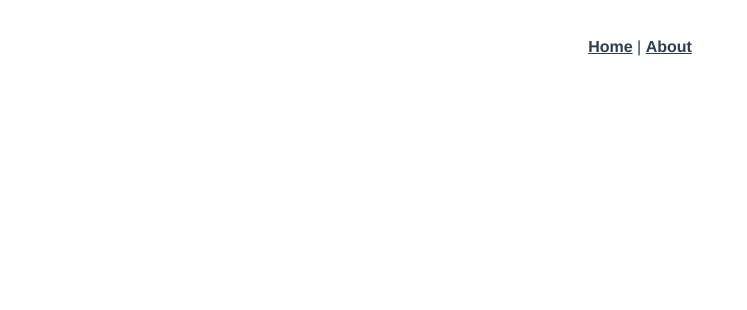
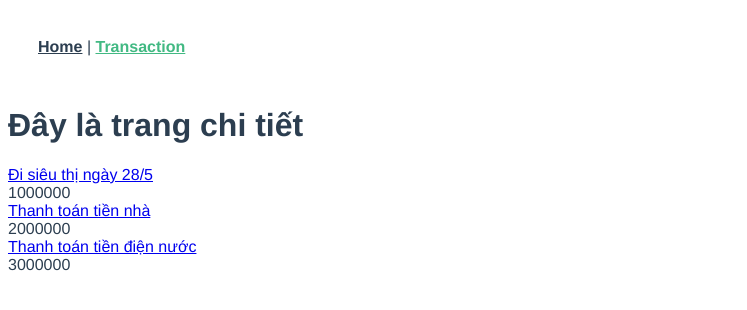
Before and after one commit to hoangtai2003/money_tasks, a Vue app: page /transaction in a window 1280 px wide. Before the commit this address had no page. Shown: the top 310 px of the page, without its empty margins (0-747 px from the left). Built offline with nearby package versions, Linux system fonts and the light colour scheme.

Commit message:
Dynamic links

```diff
--- a/src/App.vue
+++ b/src/App.vue
@@ -1,7 +1,7 @@
 <template>
   <nav>
     <router-link to="/">Home</router-link> |
-    <router-link to="/about">About</router-link>
+    <router-link to="/transaction">Transaction</router-link>
   </nav>
   <router-view/>
 </template>
@@ -9,9 +9,6 @@
 <style>
 #app {
   font-family: Avenir, Helvetica, Arial, sans-serif;
-  -webkit-font-smoothing: antialiased;
-  -moz-osx-font-smoothing: grayscale;
-  text-align: center;
   color: #2c3e50;
 }
 
--- a/src/router/index.js
+++ b/src/router/index.js
@@ -1,7 +1,7 @@
 import { createRouter, createWebHistory } from 'vue-router'
 import HomeView from '../views/HomeView.vue'
-import AboutView from '../views/AboutView.vue'
-import AboutDetailView from '@/views/AboutDetailView.vue'
+import Transaction from '../views/Transaction.vue'
+import TransactionDetail from '@/views/TransactionDetail.vue'
 const routes = [
   {
     path: '/',
@@ -9,14 +9,14 @@ const routes = [
     component: HomeView
   },
   {
-    path: '/about',
-    name: 'about',
-    component: AboutView
+    path: '/transaction',
+    name: 'transaction',
+    component: Transaction
   },
   {
-    path: '/about/:id',
-    name: 'aboutdetail',
-    component: AboutDetailView
+    path: '/transaction/:id',
+    name: 'transactiondetail',
+    component: TransactionDetail
   }
 ]
 
--- a/src/views/AboutView.vue
+++ /dev/null
@@ -1,5 +0,0 @@
-<template>
-  <div class="about">
-    <h1>This is an about page</h1>
-  </div>
-</template>
--- /dev/null
+++ b/src/views/Transaction.vue
@@ -0,0 +1,32 @@
+<template>
+  <h1>Đây là trang chi tiết</h1>
+  <div class="item" v-for="transaction in transactions" :key="transaction.id">
+      <router-link :to="`transaction/${transaction.id}`">{{ transaction.name }}</router-link>
+      <div class="price">{{ transaction.price }}</div>
+  </div>
+</template>
+<script>
+export default {
+    data(){
+        return {
+            transactions: [
+                {
+                    id: 1,
+                    name: "Đi siêu thị ngày 28/5",
+                    price: 1000000
+                },
+                {
+                    id: 2,
+                    name: "Thanh toán tiền nhà",
+                    price: 2000000
+                },
+                {
+                    id: 3,
+                    name: "Thanh toán tiền điện nước",
+                    price: 3000000
+                }
+            ]
+        }
+    }
+}
+</script>
--- a/src/views/AboutDetailView.vue
+++ b/src/views/TransactionDetail.vue
@@ -1,4 +1,5 @@
 <template>
     <h1>Đây là trang chi tiết</h1>
+    <!-- Lấy id -->
     <span>{{ $route.params.id }}</span>
 </template>
```
